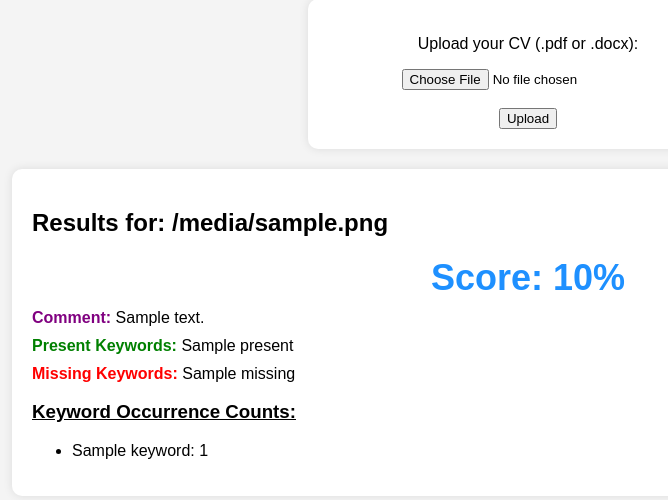
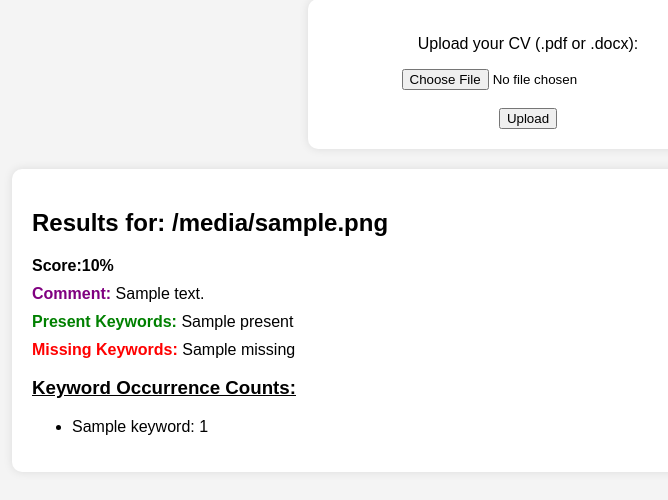
Before and after one commit to HritHik811/Keyword-matching, a Flask app: template templates/index.html in a window 1280 px wide. Shown: the part 101-601 px from the top of the page, without its empty margins (112-780 px from the left). Run offline with Flask 3, Linux system fonts and the light colour scheme; the template is opened without the code that fills it: most values are stand-ins (such as "Sample title", 1, 10 or a date in 2020); parts of the project's set-up code (start-up, migrations or seed data) failed here and were passed over.

Commit message:
Update index.html

```diff
--- a/templates/index.html
+++ b/templates/index.html
@@ -34,12 +34,6 @@
         .results p, .results li {
             margin: 10px 0;
         }
-        .score {
-            font-size: 36px;
-            font-weight: bold;
-            color: #1e90ff;
-            text-align: center;
-        }
     </style>
 </head>
 <body>
@@ -56,7 +50,7 @@
     {% if filename %}
     <div class="results">
         <h2>Results for: {{ filename }}</h2>
-        <p class="score"><strong>Score: {{ score }}%</strong></p>
+        <p><strong>Score:{{score}}%</strong></p>
         <p><strong style="color:purple;">Comment:</strong> {{ comment }}</p>
         <p><strong style="color:green;">Present Keywords:</strong> {{ present }}</p>
         <p><strong style="color:red;">Missing Keywords:</strong> {{ missing }}</p>
```
